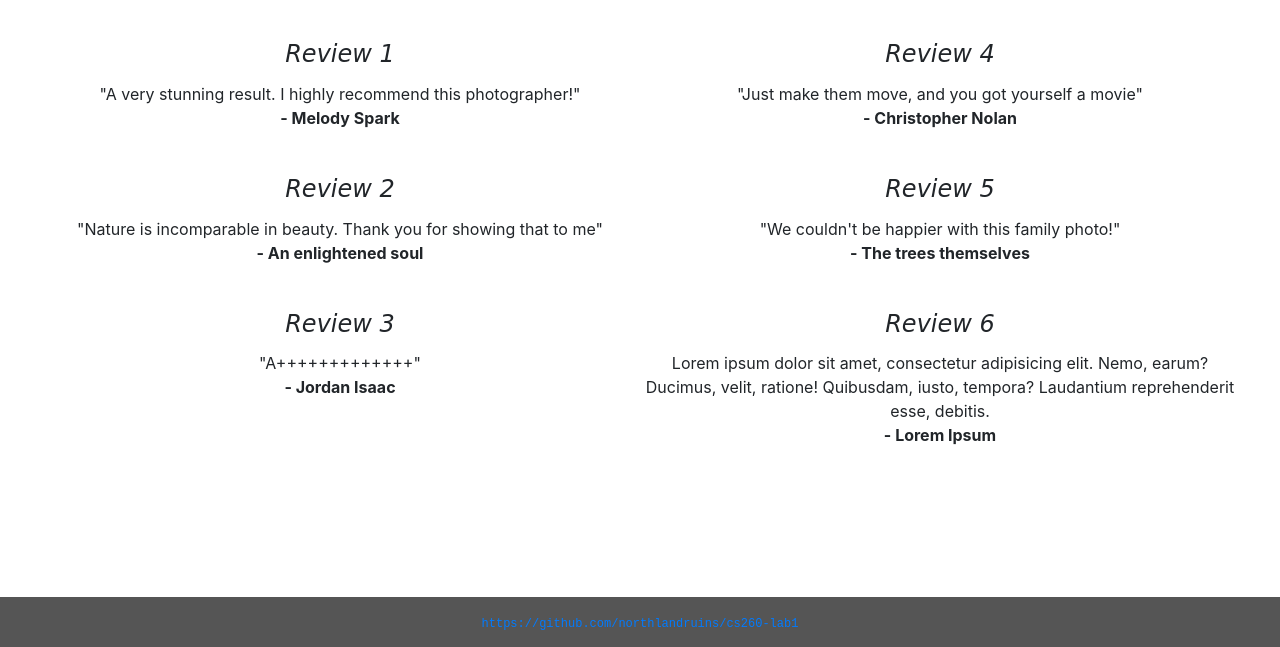
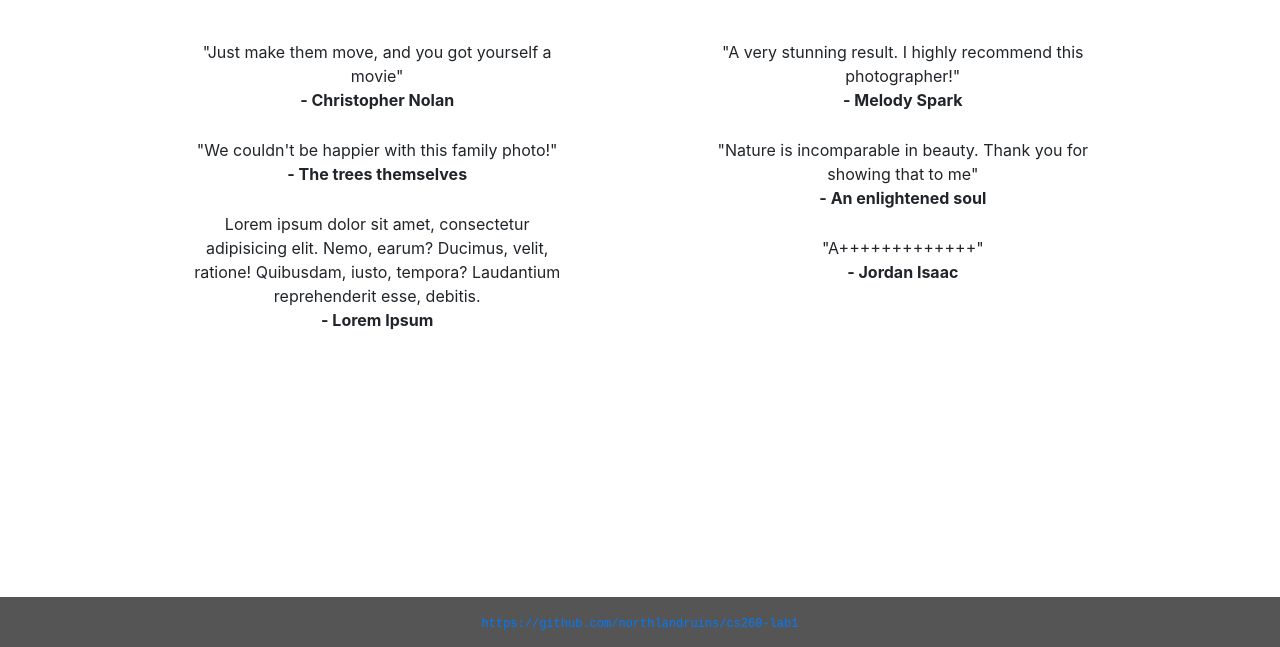
Before and after one commit to levimhuillet/cs260-lab1, a plain HTML site: page pages/review.html in a window 1280 px wide. Shown: the part 153-800 px from the top of the page. Drawn offline with nearby package versions, Linux system fonts and the light colour scheme.

Commit message:
Fixed Review page alignment issues, added brighten to home image

```diff
--- a/css/styles.css
+++ b/css/styles.css
@@ -46,6 +46,8 @@ p {
 /* Profile Images */
 .profile2 img {
   text-align: center;
+  -webkit-filter: brightness(100%);
+  transition: 1s ease;
   display: block;
   margin-left: auto;
   margin-right: auto;
@@ -53,6 +55,11 @@ p {
   width: 20em;
   /*250px*/
   border-radius: 10%;
+}
+
+.profile2 img:hover {
+  -webkit-filter: brightness(220%);
+  transition: 1s ease;
 }
 
 /*
@@ -66,17 +73,30 @@ p {
   border-radius: 10%;
 }
 */
-/* Flex Box */
-section {
-  display: flex;
+/* Reviews */
+.review-left {
+  float: left;
+  position: relative;
+  left: 51%;
+  max-width: 80%;
 }
 
-aside {
-  flex: 1
+.review-right {
+  float: right;
+  position: relative;
+  right: 51%;
+  max-width: 80%;
 }
 
-article {
-  flex: 1
+.review p {
+  max-width: 80%;
+}
+
+.flex-container {
+  display: block;
+  max-width: 500px;
+  vertical-align: middle;
+  margin-top: 30px;
 }
 
 /* Return to Landing Page Button */
@@ -122,6 +142,13 @@ footer {
 }
 
 /*Media Queries*/
+@media (max-width: 1020px) {
+  .flex-container {
+    display: block;
+    max-width: 400px;
+  }
+}
+
 /*990px width is when bootstrap bar constricts*/
 @media (max-width: 990px) {
   .bg-dark li a:hover {
@@ -131,3 +158,17 @@ footer {
     margin-left: 10px;
   }
 }
+
+@media (max-width: 820px) {
+  .review-left {
+    float: none;
+    left: auto;
+    margin: auto;
+  }
+
+  .review-right {
+    float: none;
+    margin: auto;
+    right: auto;
+  }
+}
--- a/pages/review.html
+++ b/pages/review.html
@@ -28,61 +28,60 @@
         </ul>
       </div>
     </nav>
-    <h1>Reviews
-      <hr>
-    </h1>
-    <section>
-      <aside>
-      </aside>
-      <aside>
-        <h2><i>Review 1</i>
-        </h2>
+
+    <h1>Reviews</h1>
+    <hr>
+
+    <div class="flex-container review-left review">
+      <div>
         <p>
           "A very stunning result. I highly recommend this photographer!"
           <br>
           <b>- Melody Spark</b>
         </p>
-        <h2><i>Review 2</i>
-        </h2>
+      </div>
+      <div>
         <p>
           "Nature is incomparable in beauty. Thank you for showing that to me"
           <br>
           <b>- An enlightened soul</b>
         </p>
-        <h2><i>Review 3</i>
-        </h2>
+      </div>
+      <div>
         <p>
           "A+++++++++++++"
           <br>
           <b>- Jordan Isaac</b>
         </p>
-      </aside>
-      <article>
-        <h2><i>Review 4</i>
-        </h2>
+      </div>
+    </div>
+
+    <div class="flex-container review-right review">
+      <div>
         <p>
           "Just make them move, and you got yourself a movie"
           <br>
           <b>- Christopher Nolan</b>
         </p>
-        <h2><i>Review 5</i>
-        </h2>
+      </div>
+      <div>
         <p>
           "We couldn't be happier with this family photo!"
           <br>
           <b>- The trees themselves</b>
         </p>
-        <h2><i>Review 6</i>
-        </h2>
+      </div>
+      <div>
         <p>
           Lorem ipsum dolor sit amet, consectetur adipisicing elit. Nemo, earum? Ducimus, velit, ratione! Quibusdam, iusto, tempora? Laudantium reprehenderit esse, debitis.
           <br>
           <b>- Lorem Ipsum</b>
         </p>
-      </article>
-      <article>
-      </article>
-    </section>
+      </div>
+    </div>
+
+    <br>
+    <br>
 
     <script src="https://code.jquery.com/jquery-3.3.1.slim.min.js" integrity="sha384-q8i/X+965DzO0rT7abK41JStQIAqVgRVzpbzo5smXKp4YfRvH+8abtTE1Pi6jizo" crossorigin="anonymous"></script>
     <script src="https://cdnjs.cloudflare.com/ajax/libs/popper.js/1.14.6/umd/popper.min.js" integrity="sha384-wHAiFfRlMFy6i5SRaxvfOCifBUQy1xHdJ/yoi7FRNXMRBu5WHdZYu1hA6ZOblgut" crossorigin="anonymous"></script>
```
